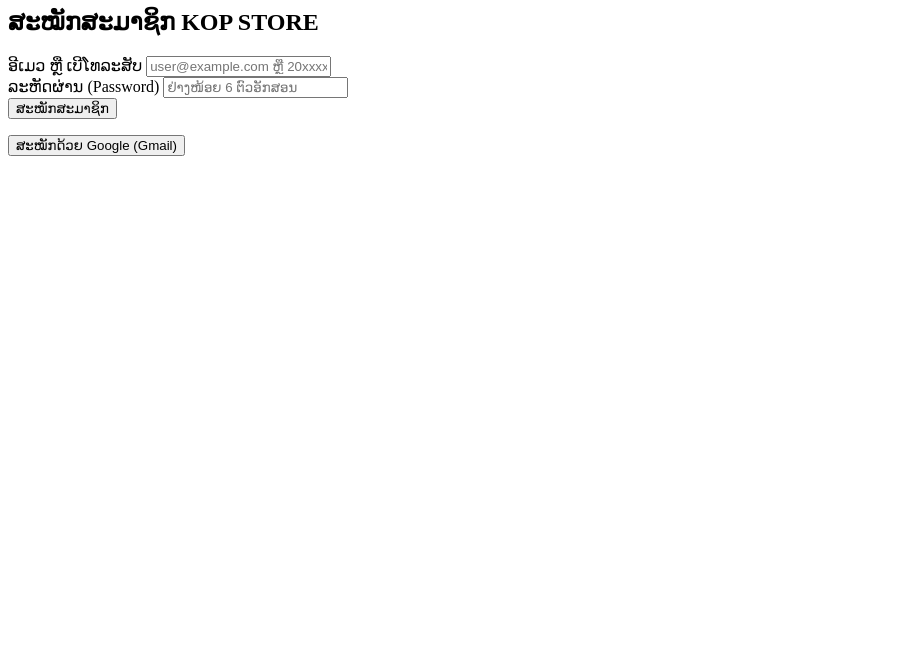
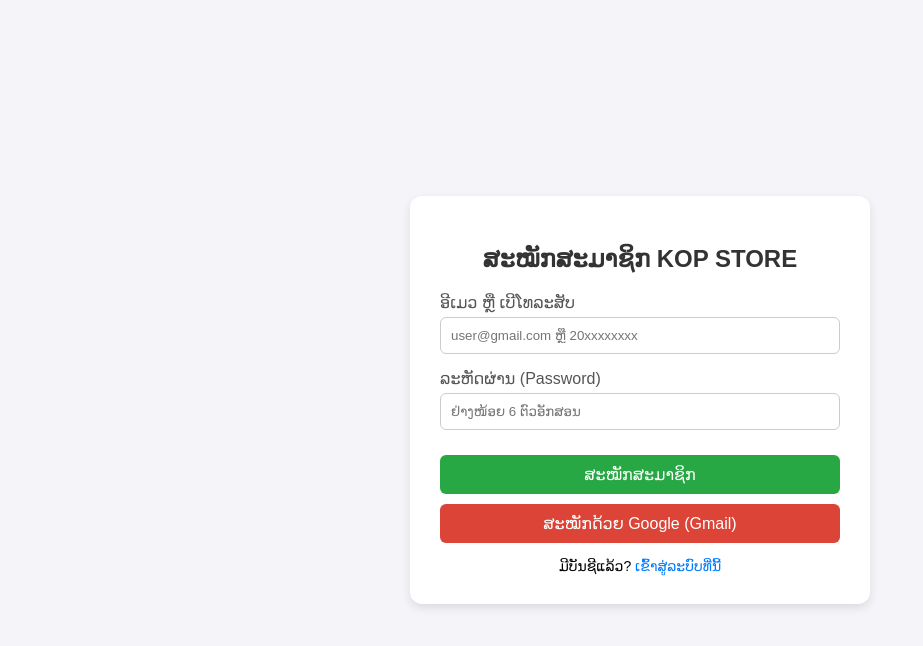
Before and after one commit to kopvithano910-oss/KopStore, a plain HTML site: page register.html in a window 1280 px wide. Shown: the whole page, without its empty margins (0-923 px from the left). Drawn offline with Linux system fonts and the light colour scheme.

Commit message:
Update register.html

```diff
--- a/register.html
+++ b/register.html
@@ -1,11 +1,33 @@
-<!-- ຕົວຢ່າງໂຄດສ່ວນຟອມສະໝັກໃນ register.html -->
-<div class="register-container">
+<!DOCTYPE html>
+<html lang="lo">
+<head>
+    <meta charset="UTF-8">
+    <meta name="viewport" content="width=device-width, initial-scale=1.0">
+    <title>ສະໝັກສະມາຊິກ - KOP STORE</title>
+    <style>
+        body { font-family: 'Phetsarath OT', sans-serif; background-color: #f4f4f9; display: flex; justify-content: center; align-items: center; height: 100vh; margin: 0; }
+        .card { background: white; padding: 30px; border-radius: 12px; box-shadow: 0 4px 10px rgba(0,0,0,0.1); width: 100%; max-width: 400px; }
+        h2 { text-align: center; color: #333; margin-bottom: 20px; }
+        .form-group { margin-bottom: 15px; }
+        label { display: block; margin-bottom: 5px; color: #555; }
+        input { width: 100%; padding: 10px; border: 1px solid #ccc; border-radius: 6px; box-sizing: border-box; }
+        .btn-submit { width: 100%; padding: 10px; background-color: #28a745; color: white; border: none; border-radius: 6px; font-size: 16px; cursor: pointer; margin-top: 10px; }
+        .btn-submit:hover { background-color: #218838; }
+        .btn-google { width: 100%; padding: 10px; background-color: #db4437; color: white; border: none; border-radius: 6px; font-size: 16px; cursor: pointer; margin-top: 10px; }
+        .btn-google:hover { background-color: #c23321; }
+        .link-text { text-align: center; margin-top: 15px; font-size: 14px; }
+        .link-text a { color: #007bff; text-decoration: none; }
+    </style>
+</head>
+<body>
+
+<div class="card">
     <h2>ສະໝັກສະມາຊິກ KOP STORE</h2>
 
     <form id="registerForm">
         <div class="form-group">
             <label>ອີເມວ ຫຼື ເບີໂທລະສັບ</label>
-      <input type="text" id="regEmail" placeholder="user@example.com ຫຼື 20xxxxxxxx" required />
+            <input type="text" id="regEmail" placeholder="user@gmail.com ຫຼື 20xxxxxxxx" required />
         </div>
 
         <div class="form-group">
@@ -17,43 +39,51 @@
     </form>
 
     <button id="googleSignInBtn" class="btn-google">ສະໝັກດ້ວຍ Google (Gmail)</button>
+
+    <div class="link-text">
+        ມີບັນຊີແລ້ວ? <a href="login.html">ເຂົ້າສູ່ລະບົບທີ່ນີ້</a>
+    </div>
 </div>
 
 <script type="module">
     import { initializeApp } from "https://www.gstatic.com/firebasejs/10.x.x/firebase-app.js";
     import { getAuth, createUserWithEmailAndPassword, sendEmailVerification, GoogleAuthProvider, signInWithPopup } from "https://www.gstatic.com/firebasejs/10.x.x/firebase-auth.js";
 
-  // ຕັ້ງຄ່າ Firebase ຂອງທ່ານ
+    // 🔴 ໃຫ້ປ່ຽນຄ່າ Config ນี้ເປັນຂອງໂປເຈັກ Firebase ຂອງທ່ານ
     const firebaseConfig = {
-    // ໃສ່ Config ຂອງໂປເຈັກເຈົ້າ
+        apiKey: "YOUR_API_KEY",
+        authDomain: "YOUR_AUTH_DOMAIN",
+        projectId: "YOUR_PROJECT_ID",
+        storageBucket: "YOUR_STORAGE_BUCKET",
+        messagingSenderId: "YOUR_MESSAGING_SENDER_ID",
+        appId: "YOUR_APP_ID"
     };
+
     const app = initializeApp(firebaseConfig);
     const auth = getAuth(app);
 
-  // ຈັດການການສະໝັກດ້ວຍ Email/Phone + Password
     document.getElementById('registerForm').addEventListener('submit', async (e) => {
         e.preventDefault();
 
         let inputVal = document.getElementById('regEmail').value.trim();
         const password = document.getElementById('regPassword').value;
 
-    // ຖ້າຜູ້ໃຊ້ພິມເປັນເບີໂທ (ຕົວເລກ) ໃຫ້ແປງເປັນรูปแบบອີເມວຊົ່ວຄາວສຳລັບ Firebase Auth
+        // ຖ້າຜູ້ໃຊ້ປ້ອນເປັນເບີໂທ (ຕົວເລກທັງໝົດ) ໃຫ້ແປງເປັນรูปแบบອີເມວຊົ່ວຄາວ
         let email = inputVal;
         if (/^\d+$/.test(inputVal)) {
             email = `${inputVal}@kopstore-sk.com`;
         }
 
         try {
-      // 1. ສร้างບັນຊີຜູ້ໃຊ້ໃໝ່
             const userCredential = await createUserWithEmailAndPassword(auth, email, password);
             const user = userCredential.user;
 
-      // 2. ສົ່ງອີເມວຢືນຢັນ (ຖ້າເປັນອີເມວจริง)
+            // ຖ້າເປັນອີເມວจริง ໃຫ້ສົ່ງອີເມວຢືນຢັນ (ຟຣີ 100%)
             if (!email.endsWith('@kopstore-sk.com')) {
                 await sendEmailVerification(user);
-        alert('ສະໝັກສະມາຊິກสำเร็จ! ກະລຸນາກວດສອບອີເມວເພື່ອຢືນຢັນตัวຕົນ.');
+                alert('ສະໝັກສະມາຊິກສຳເລັດ! ກະລຸນາກວດສອບອີເມວເພື່ອຢືນຢັນຕົວຕົນ.');
             } else {
-        alert('ສະໝັກສະມາຊິກດ້ວຍເບີໂທสำเร็จ!');
+                alert('ສະໝັກສະມາຊິກດ້ວຍເບີໂທສຳເລັດ!');
             }
 
             window.location.href = 'index.html';
@@ -62,7 +92,6 @@
         }
     });
 
-  // ລັອກອິນ/ສະໝັກດ້ວຍ Google
     document.getElementById('googleSignInBtn').addEventListener('click', async () => {
         const provider = new GoogleAuthProvider();
         try {
@@ -73,3 +102,6 @@
         }
     });
 </script>
+
+</body>
+</html>
```
Lines whose indentation alone changed are shown as unchanged.
